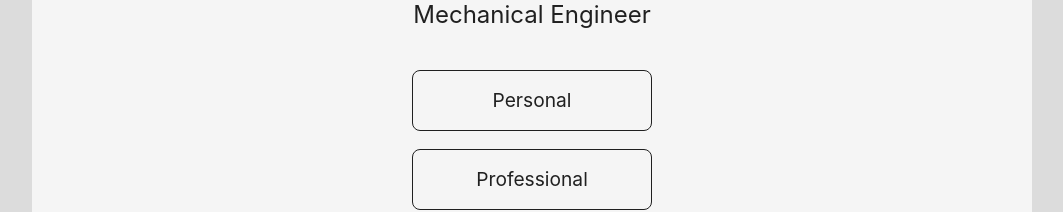
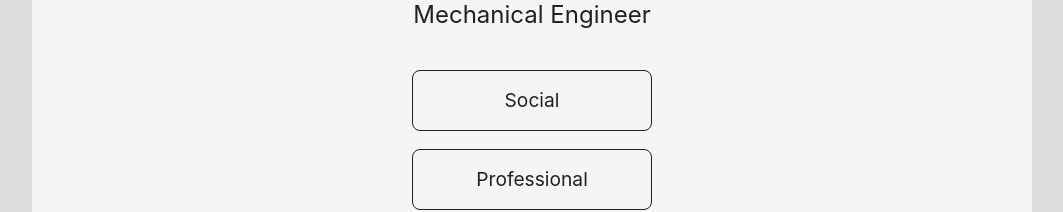
Before and after one commit to jrgrantham/james-grantham, a React (Create React App) app: page / in a window 1280 px wide. Shown: the part 350-562 px from the top of the page, without its empty margins (108-1171 px from the left). Built offline with nearby package versions, Linux system fonts and the light colour scheme.

Commit message:
change to socail

```diff
--- a/src/views/Landing.jsx
+++ b/src/views/Landing.jsx
@@ -22,7 +22,7 @@ export default function Landing() {
         </Career>
         <Buttons>
           <Link to="/personal/phonenumbers">
-            <h5>Personal</h5>
+            <h5>Social</h5>
           </Link>
           <Link to="/professional">
             <h5>Professional</h5>
```
